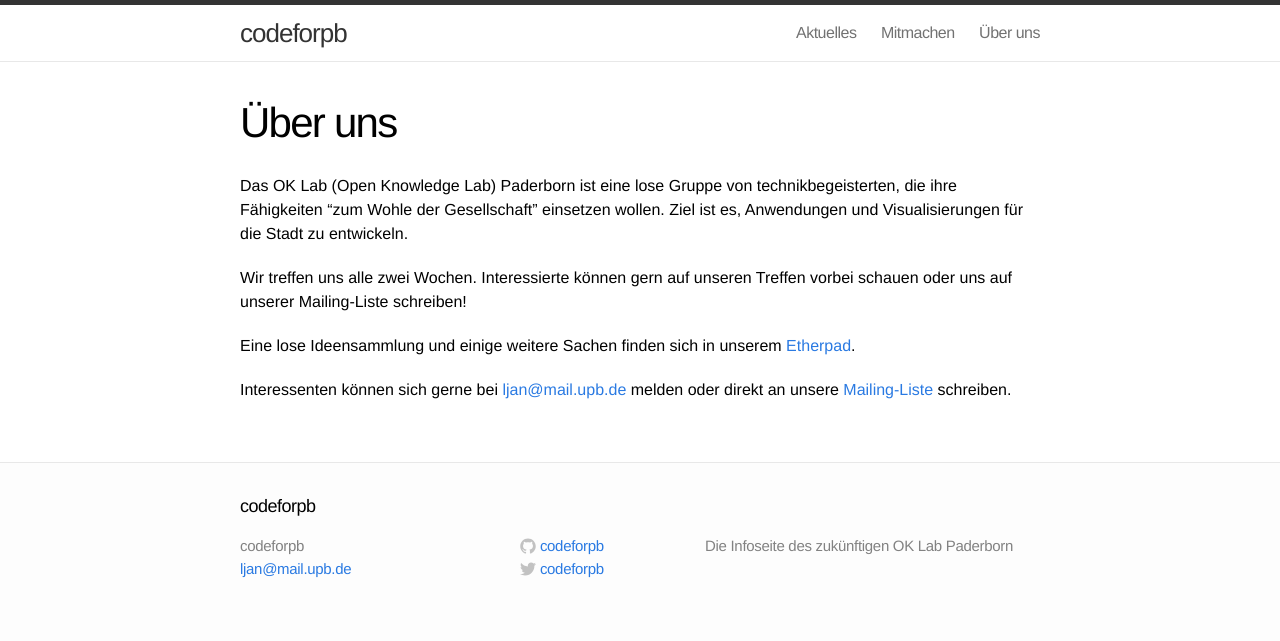
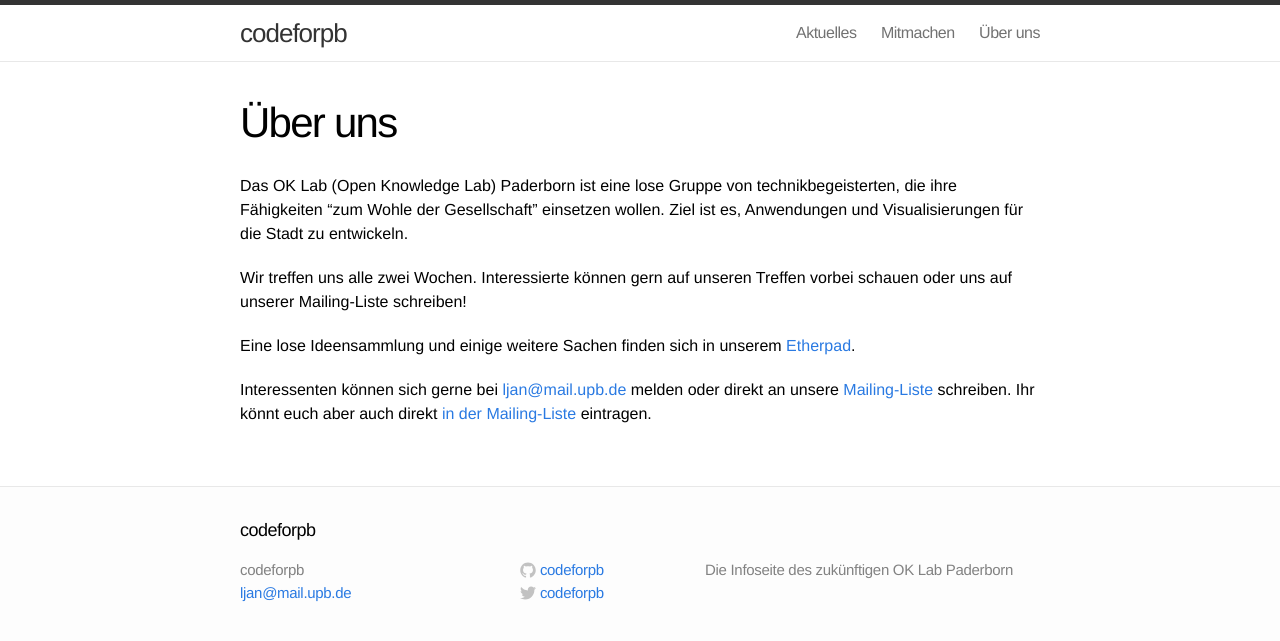
Before and after one commit to codeforpb/codeforpb.github.io, a Jekyll site: the page built from ueber.md, in a window 1280 px wide. Shown: the top 641 px of the page. Built offline with Jekyll 4.4.1, drawn with Linux system fonts in a browser that asks for light colours.

Commit message:
added some info

```diff
--- a/ueber.md
+++ b/ueber.md
@@ -10,4 +10,9 @@ Wir treffen uns alle zwei Wochen. Interessierte können gern auf unseren Treffen
 
 Eine lose Ideensammlung und einige weitere Sachen finden sich in unserem [Etherpad](http://pad.okfn.org/p/codeforpb).
 
-Interessenten können sich gerne bei <a href="mailto:ljan@mail.upb.de">ljan@mail.upb.de</a> melden oder direkt an unsere [Mailing-Liste](mailto:list@codeforpb.de) schreiben.
+Interessenten können sich gerne bei <a
+href="mailto:ljan@mail.upb.de">ljan@mail.upb.de</a> melden oder direkt
+an unsere [Mailing-Liste](mailto:list@codeforpb.de) schreiben. Ihr könnt
+euch aber auch direkt [in der
+Mailing-Liste](lists.codeforpb.de/cgi-bin/mailman/listinfo/list)
+eintragen.
```
